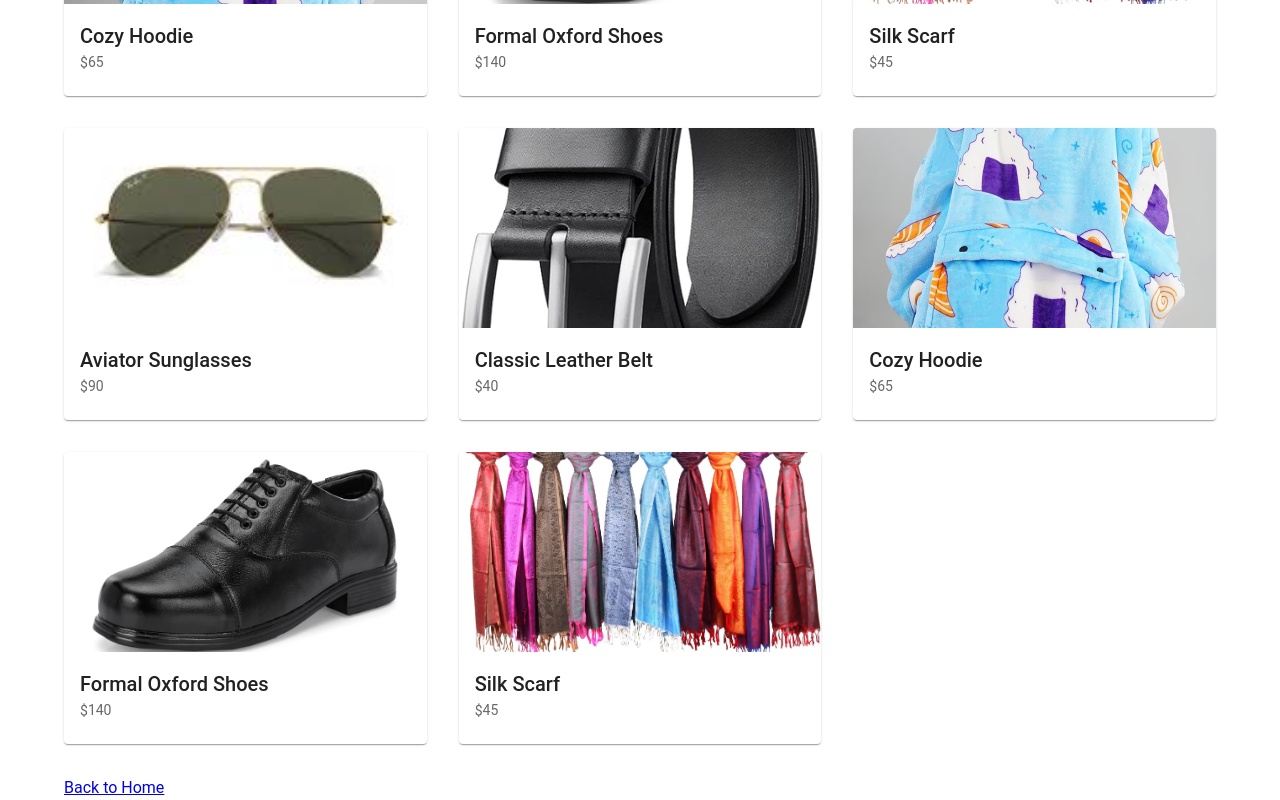
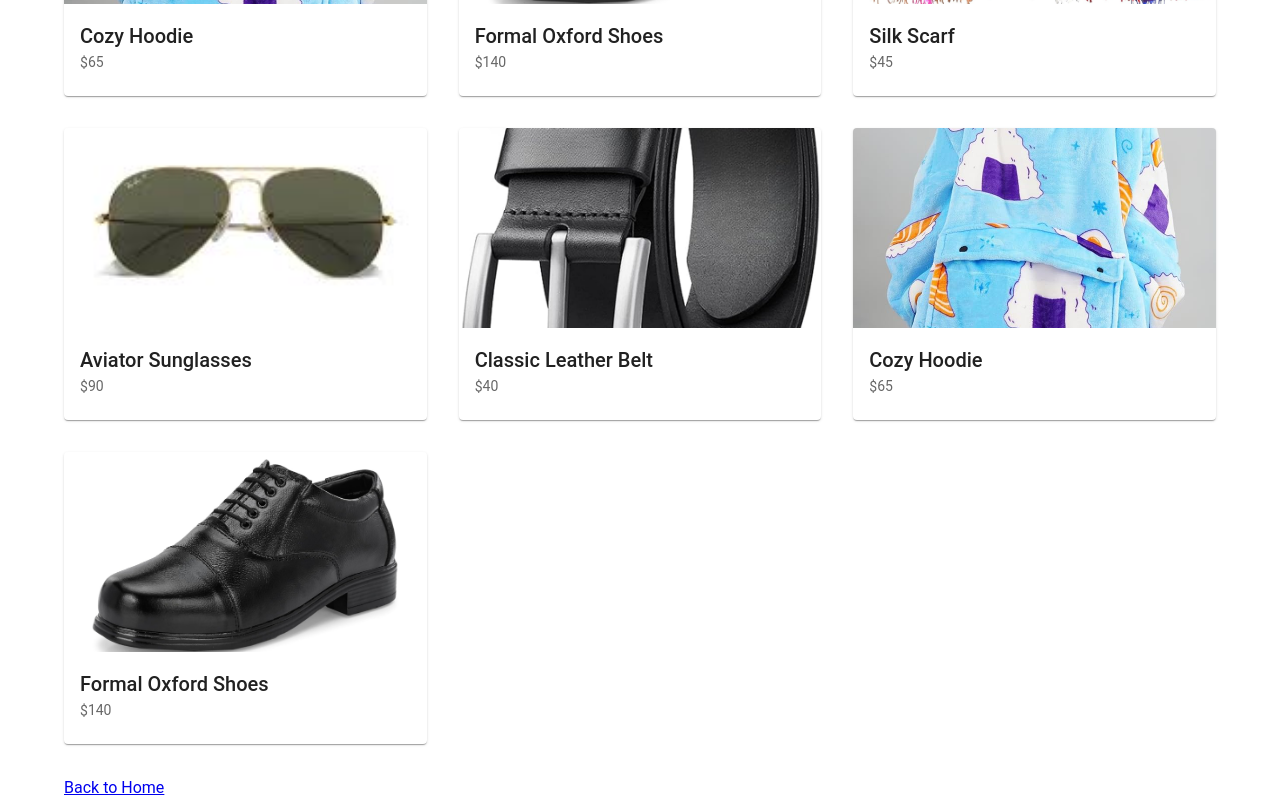
Before and after one commit to softwareops-mayank-goyal/UnitTestProject, a React (Create React App) app: page /shop in a window 1280 px wide. Shown: the part 1286-2086 px from the top of the page. Built offline with nearby package versions, Linux system fonts and the light colour scheme.

Commit message:
Remove 'Silk Scarf' from mockData
Removed 'Silk Scarf' item from mock data.

```diff
--- a/src/data/mockData.js
+++ b/src/data/mockData.js
@@ -20,5 +20,4 @@ export const products = [
   { id: 14, name: 'Classic Leather Belt', price: 40, image: require('../assets/LeatherBelt.jpg') },
   { id: 15, name: 'Cozy Hoodie', price: 65, image: require('../assets/CozyHoodie.jpg') },
   { id: 16, name: 'Formal Oxford Shoes', price: 140, image: require('../assets/FormalShoes.jpg') },
-  { id: 12, name: 'Silk Scarf', price: 45, image: require('../assets/SilkScarf.jpg') },
 ];
```
